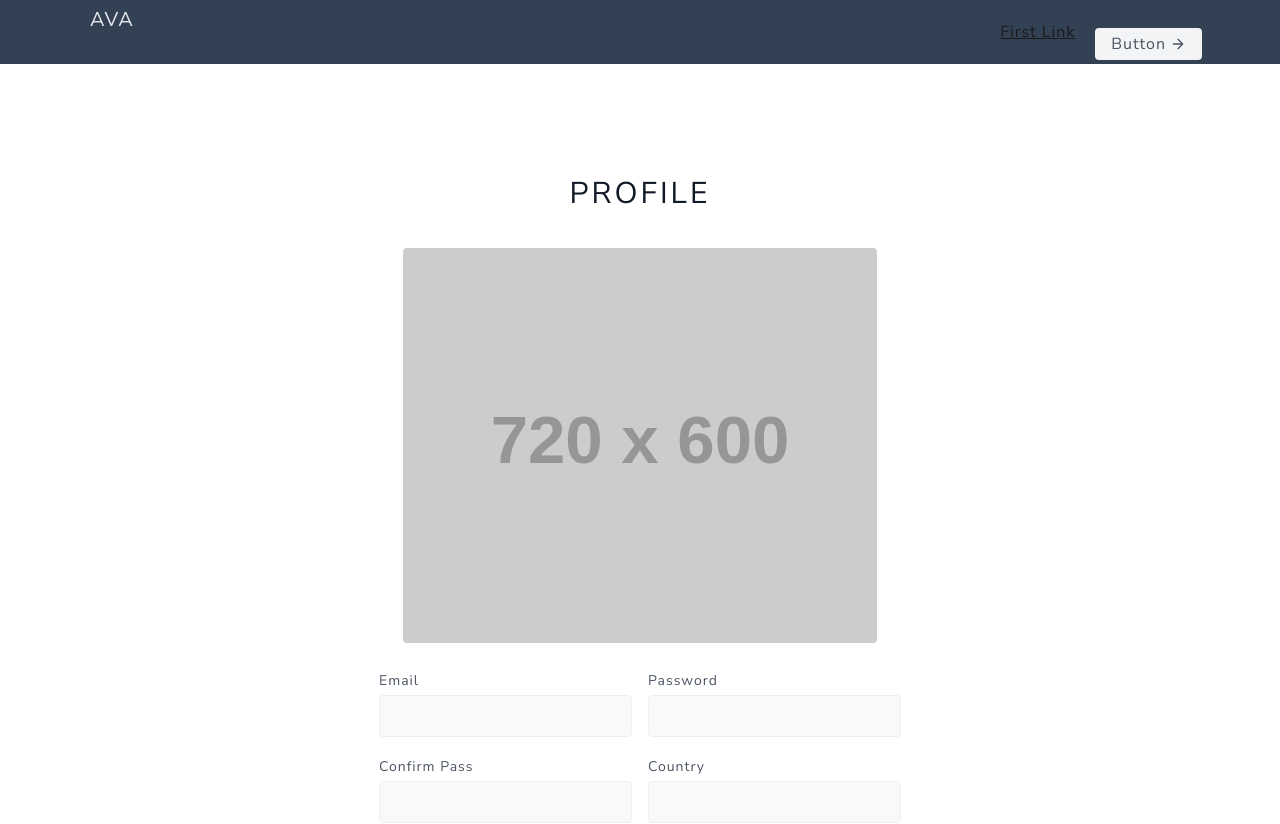
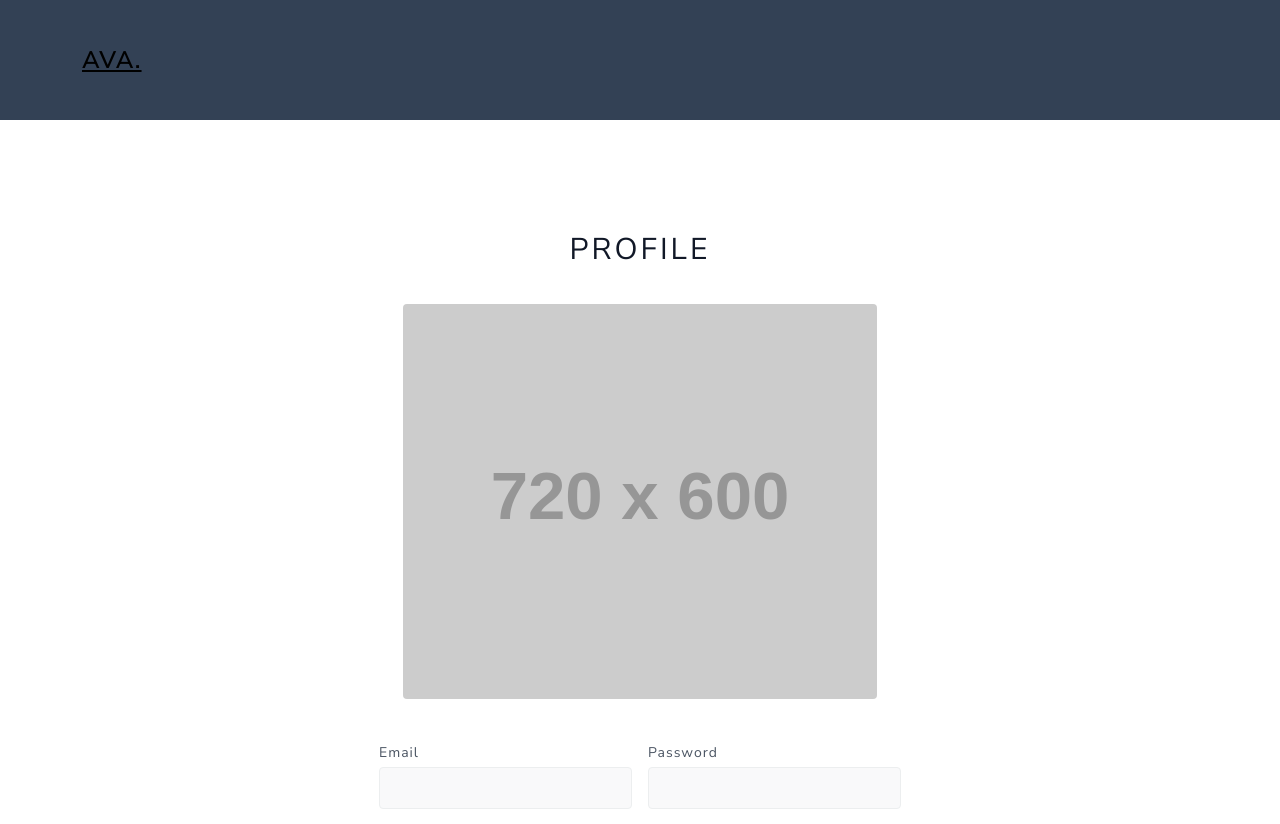
Before and after one commit to luisomogollon/E2fix-main, a React (Create React App) app in the folder E2-main/frontend/: page / in a window 1280 px wide. Shown: the top 824 px of the page. Built offline with nearby package versions, Linux system fonts and the light colour scheme.

Commit message:
cambio domingo

```diff
--- a/E2-main/frontend/src/components/Header.js
+++ b/E2-main/frontend/src/components/Header.js
@@ -14,33 +14,13 @@ const Header = () => {
 
   return (
 
-    <header class="text-gray-600 bg-slate-700 body-font">
-      <div class="container mx-auto flex flex-wrap p-1 px-2 flex-col md:flex-row items-center">
-        <button class="flex title-font font-medium items-center text-gray-900 mb-4 md:mb-0">
-
-          <span class="ml-3 text-gray-200 text-xl">AVA</span>
-        </button>
-        <nav class="md:ml-auto flex flex-wrap items-center text-base justify-center">
-          <a class="mr-5 hover:text-gray-200">First Link</a>
+    <header class="relative w-full px-8 text-gray-700 bg-slate-700 body-font" data-tails-scripts="//unpkg.com/alpinejs">
+    <div class="container flex flex-col flex-wrap items-center justify-between py-5 mx-auto md:flex-row max-w-7xl">
+        <a href="#_" class="relative z-10 flex items-center w-auto text-2xl font-extrabold leading-none text-black select-none">AVA.</a>
 
 
-        </nav>
-        <button class="inline-flex items-center bg-gray-100 border-0 py-1 px-3 focus:outline-none hover:bg-gray-200 rounded text-base mt-4 md:mt-0">
-          Button
-          <svg
-            fill="none"
-            stroke="currentColor"
-            stroke-linecap="round"
-            stroke-linejoin="round"
-            stroke-width="2"
-            class="w-4 h-4 ml-1"
-            viewBox="0 0 24 24"
-          >
-            <path d="M5 12h14M12 5l7 7-7 7"></path>
-          </svg>
-        </button>
-      </div>
-    </header>
+    </div>
+</header>
   );
 };
 export default Header;
--- a/E2-main/frontend/src/screens/ProfileScreen.js
+++ b/E2-main/frontend/src/screens/ProfileScreen.js
@@ -131,7 +131,7 @@ const ProfileScreen = () => {
   };
 
   return (
-    <section className="text-gray-600 body-font relative">
+    <section className="text-gray-600 body-font relative ">
       <div className="container px-5 py-24 mx-auto">
         <div className="flex flex-col text-center w-full mb-12">
           <h1 className="sm:text-3xl text-2xl font-medium title-font  text-gray-900">
@@ -139,7 +139,7 @@ const ProfileScreen = () => {
           </h1>
           <div className="container mx-auto flex px-5 py-7 items-center justify-center flex-col">
             <img
-              className="lg:w-3/6 md:w-3/6 w-6/6 mb-10 object-cover object-center rounded"
+              className="lg:w-3/6 md:w-3/6 w-6/6 mb-14 object-cover object-center rounded"
               alt="hero"
               src="https://dummyimage.com/720x600"
             />
```
